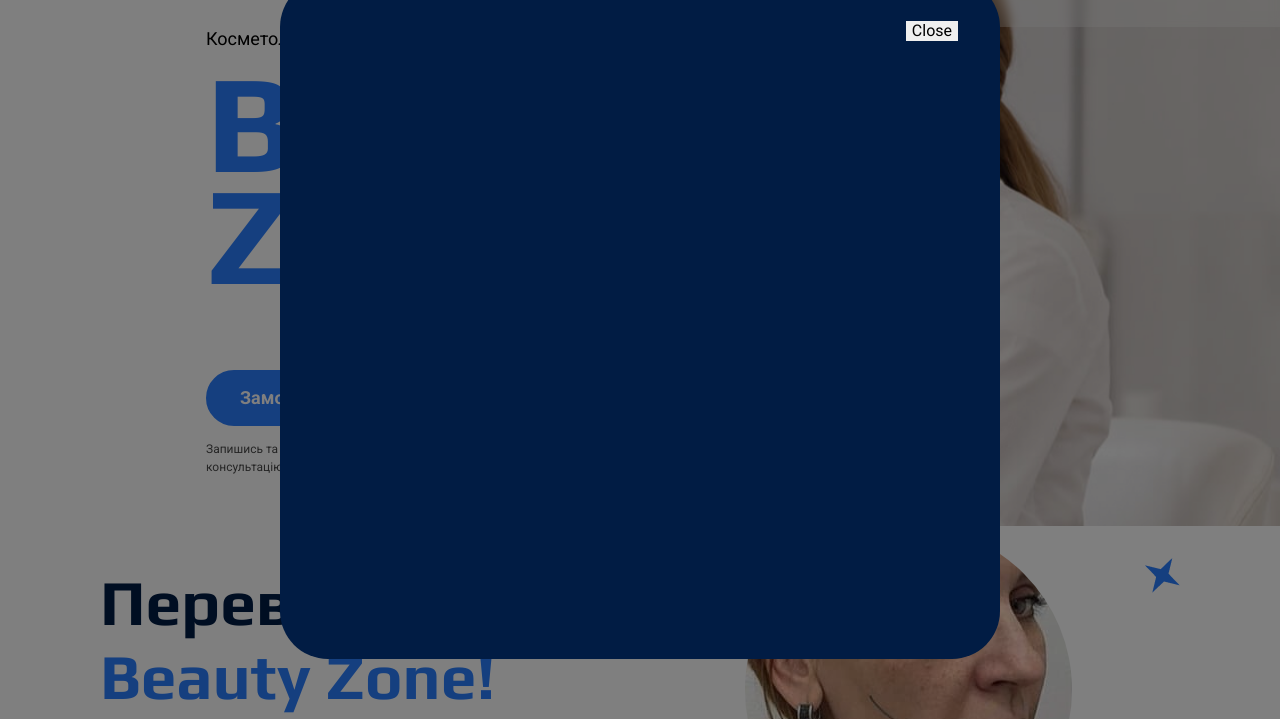
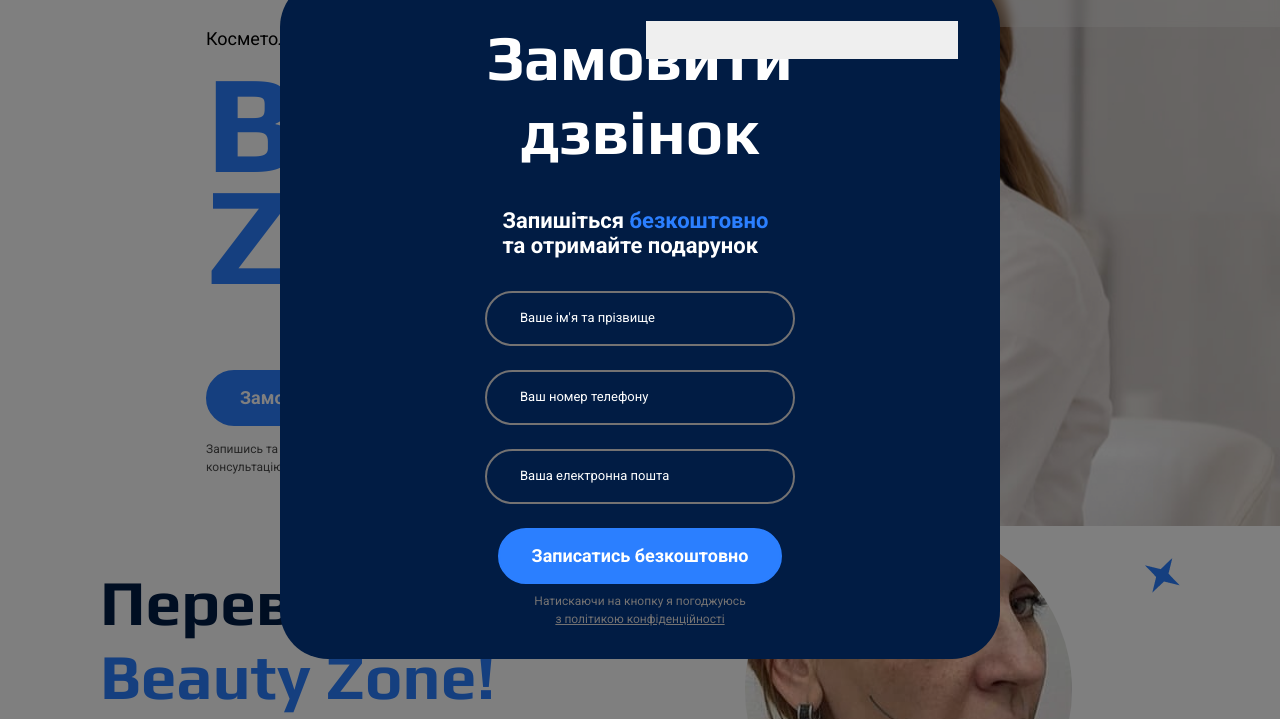
Before and after one commit to OLEKSANDR1111/genius-homework-2, a plain HTML site: page index.html in a window 1280 px wide. Both pictures are taken after a click on the button "Замовити дзвінок". Shown: the part 81-800 px from the top of the page. Drawn offline with nearby package versions, Linux system fonts and the light colour scheme.

Commit message:
add form

```diff
--- a/css/reset.css
+++ b/css/reset.css
@@ -17,7 +17,6 @@
 
 a {
   color: currentColor;
-  text-decoration: none;
 }
 
 button {
--- a/css/styles.css
+++ b/css/styles.css
@@ -16,6 +16,15 @@
   width: 100%;
   max-width: 1440px;
   margin: 0px auto;
+}
+
+.visually-hidden {
+  position: absolute;
+  left: -9999em;
+  top: auto;
+  width: 1px;
+  height: 1px;
+  overflow: hidden;
 }
 
 .section-hero {
@@ -533,7 +542,7 @@
 }
 
 .modal {
-  /* display: none; */
+  padding: 42px 144px;
   position: relative;
   width: 720px;
   height: 680px;
@@ -547,3 +556,95 @@
   top: 42px;
   right: 42px;
 }
+
+/* Form */
+.order-call {
+  font-family: Play;
+  color: var(--color-white);
+  font-size: 64px;
+  font-weight: 700;
+  text-align: center;
+  margin-bottom: 40px;
+}
+
+.record {
+  margin: 0 auto;
+  max-width: 275px;
+  color: var(--color-white);
+  font-size: 22px;
+  font-weight: 600;
+  margin-bottom: 32px;
+}
+
+.record .accent {
+  color: var(--color-blue-light);
+}
+
+.form-field {
+  position: relative;
+  margin-bottom: 24px;
+}
+
+.form-label {
+  position: absolute;
+  top: 18px;
+  left: 32px;
+}
+
+.form-input {
+  display: block;
+  margin: 0 auto;
+  padding: 18px 33px;
+  width: 310px;
+  font-size: 13px;
+  font-weight: 400;
+  border-radius: 32px;
+  border: 2px solid var(--color);
+  background-color: transparent;
+}
+
+.form-input:focus {
+  background-color: var(--color);
+  outline: none;
+}
+
+.form-input::placeholder {
+  color: var(--color-white);
+  font-size: 13px;
+  font-weight: 400;
+}
+
+.button-modal {
+  display: block;
+  margin: 0 auto 8px;
+  color: var(--color-white);
+  border-radius: 32px;
+  background-color: var(--color-blue-light);
+  border: 2px solid var(--color-blue-light);
+  cursor: pointer;
+  font-size: 18px;
+  font-weight: 600;
+  font-family: "Roboto";
+  padding: 16px 32px;
+  transition: background-color 250ms cubic-bezier(0.4, 0, 0.2, 1),
+    color 250ms cubic-bezier(0.4, 0, 0.2, 1);
+}
+
+.button-modal:hover {
+  color: var(--color-white);
+  background-color: transparent;
+}
+
+.form-politic {
+  margin: 0 auto;
+  max-width: 220px;
+  color: var(--color);
+  font-weight: 400;
+  font-size: 12px;
+  line-height: 1.5;
+  text-align: center;
+}
+
+.form-link {
+  color: var(--color);
+}
--- a/index.html
+++ b/index.html
@@ -235,19 +235,6 @@
               Запишіться <span class="accent">безкоштовно</span> та отримайте
               подарунок
             </h3>
-            <!-- <ul>
-              <li><p>Ваше ім'я та прізвище</p></li>
-              <li><p>Ваш номер телефону</p></li>
-              <li><p>Ваша електронна пошта</p></li>
-            </ul>))))
-            <button class="button-main" type="button">
-              Записатись безкоштовно
-            </button>
-            <a class="button-politic" href="#" target="_blank"
-              >Натискаючи на кнопку я погоджуюсь
-              <span class="accent">з політикою конфіденційності</span></a
-            >
-           -->
           </div>
         </div>
       </section>
@@ -348,7 +335,68 @@
     </footer>
     <div class="backdrop modal-js is-hidden">
       <div class="modal">
-        <button class="modal-btn-close" type="button">Close</button>
+        <button class="modal-btn-close" type="button">
+          <svg class="modal-close" widht="32" height="32">
+            <use href="./images/exit-modal.svg"></use>
+          </svg>
+        </button>
+        <h2 class="order-call">Замовити дзвінок</h2>
+        <p class="record">
+          Запишіться <span class="accent">безкоштовно</span> та отримайте
+          подарунок
+        </p>
+        <form name="modal-form" autocomplete="on"></form>
+
+        <div class="form-field">
+          <label class="form-label visually-hidden" for="user-name"
+            >Ваше ім'я та прізвище</label
+          >
+          <input
+            class="form-input"
+            type="text"
+            id="user-name"
+            name="user-name"
+            placeholder="Ваше ім'я та прізвище"
+            required
+          />
+        </div>
+
+        <div class="form-field">
+          <label class="form-label visually-hidden" for="user-tel"
+            >Ваш номер телефону</label
+          >
+          <input
+            class="form-input"
+            type="tel"
+            id="user-tel"
+            name="user-tel"
+            placeholder="Ваш номер телефону"
+            required
+          />
+        </div>
+
+        <div class="form-field">
+          <label class="form-label visually-hidden" for="user-email"
+            >Ваша електронна пошта</label
+          >
+          <input
+            class="form-input"
+            type="email"
+            id="user-email"
+            name="user-email"
+            placeholder="Ваша електронна пошта"
+            required
+          />
+        </div>
+
+        <button class="button-modal" type="submit">
+          Записатись безкоштовно
+        </button>
+
+        <p class="form-politic">
+          Натискаючи на кнопку я погоджуюсь
+          <a class="form-link" href="#"> з політикою конфіденційності</a>
+        </p>
       </div>
     </div>
     <script type="module" src="/index.js"></script>
```
Also changed, not shown: images/exit-modal.svg (added).
